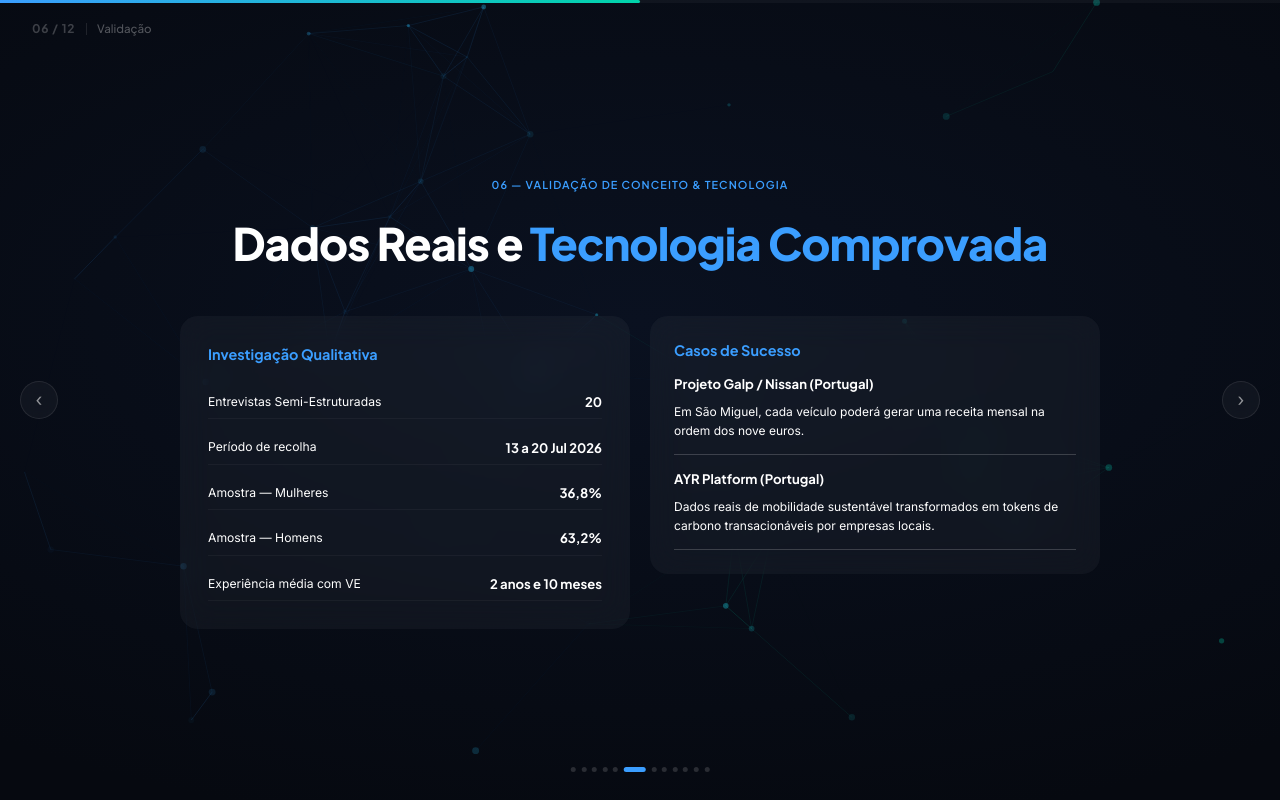
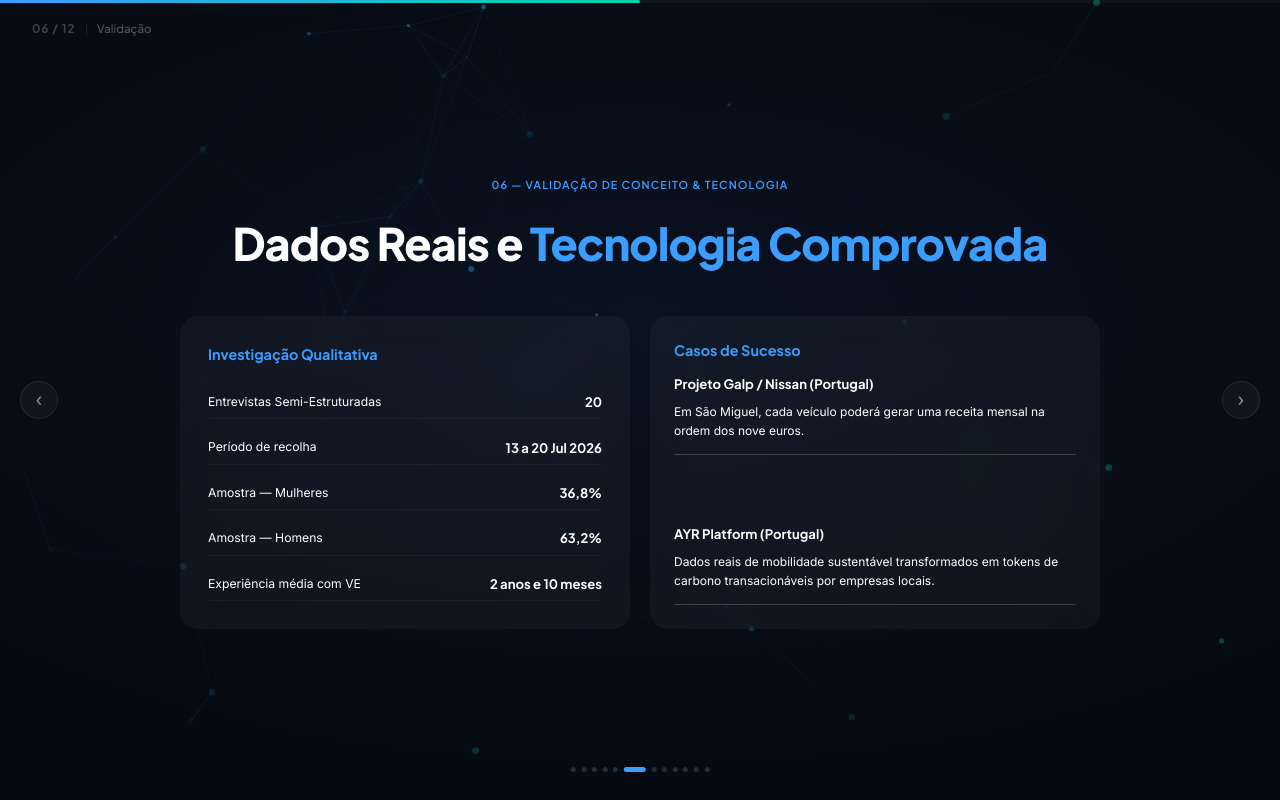
Before and after one commit to Fraviuh/ReVecta, a React (Vite) app: page / in a window 1280 px wide. Both pictures are taken after a click on the button 643 px from the left and 769 px from the top of the page. Built offline with nearby package versions, Linux system fonts and the light colour scheme; the HTML template or start-up script is replaced by a standard one.

Commit message:
Improve page 06 card proportions

```diff
--- a/src/App.tsx
+++ b/src/App.tsx
@@ -436,10 +436,10 @@ function S6() {
           <span style={{ color: BLUE }}>Tecnologia Comprovada</span>
         </h2>
       </div>
-      <div style={{ display: "grid", gridTemplateColumns: "1fr 1fr", gap: "1.25rem" }}>
-        <Card accent={BLUE} style={{ padding: "1.75rem", display: "flex", flexDirection: "column", gap: "1.25rem" }}>
+      <div style={{ display: "grid", gridTemplateColumns: "1fr 1fr", gap: "1.25rem", alignItems: "stretch" }}>
+        <Card accent={BLUE} style={{ padding: "1.75rem", display: "flex", flexDirection: "column", gap: "1.25rem", height: "100%" }}>
           <div style={{ fontFamily: "'Plus Jakarta Sans',sans-serif", fontWeight: 700, fontSize: "0.9rem", color: BLUE }}>Investigação Qualitativa</div>
-          <div style={{ display: "flex", flexDirection: "column", gap: "0.75rem" }}>
+          <div style={{ display: "flex", flexDirection: "column", gap: "0.75rem", flex: 1, justifyContent: "space-between" }}>
             {[
               { label: "Entrevistas Semi-Estruturadas", value: "20" },
               { label: "Período de recolha", value: "13 a 20 Jul 2026" },
@@ -454,10 +454,10 @@ function S6() {
             ))}
           </div>
         </Card>
-        <div style={{ display: "flex", flexDirection: "column", gap: "1rem" }}>
-          <Card accent={TEAL} style={{ padding: "1.5rem" }}>
+        <div style={{ display: "flex", flexDirection: "column", gap: "1rem", height: "100%" }}>
+          <Card accent={TEAL} style={{ padding: "1.5rem", height: "100%", display: "flex", flexDirection: "column" }}>
             <div style={{ fontFamily: "'Plus Jakarta Sans',sans-serif", fontWeight: 700, fontSize: "0.9rem", color: BLUE, marginBottom: "0.75rem" }}>Casos de Sucesso</div>
-            <div style={{ display: "flex", flexDirection: "column", gap: "0.85rem" }}>
+            <div style={{ display: "flex", flexDirection: "column", gap: "0.85rem", flex: 1, justifyContent: "space-between" }}>
               {[
                 { name: "Projeto Galp / Nissan (Portugal)", note: "Em São Miguel, cada veículo poderá gerar uma receita mensal na ordem dos nove euros." },
                 { name: "AYR Platform (Portugal)", note: "Dados reais de mobilidade sustentável transformados em tokens de carbono transacionáveis por empresas locais." },
```
